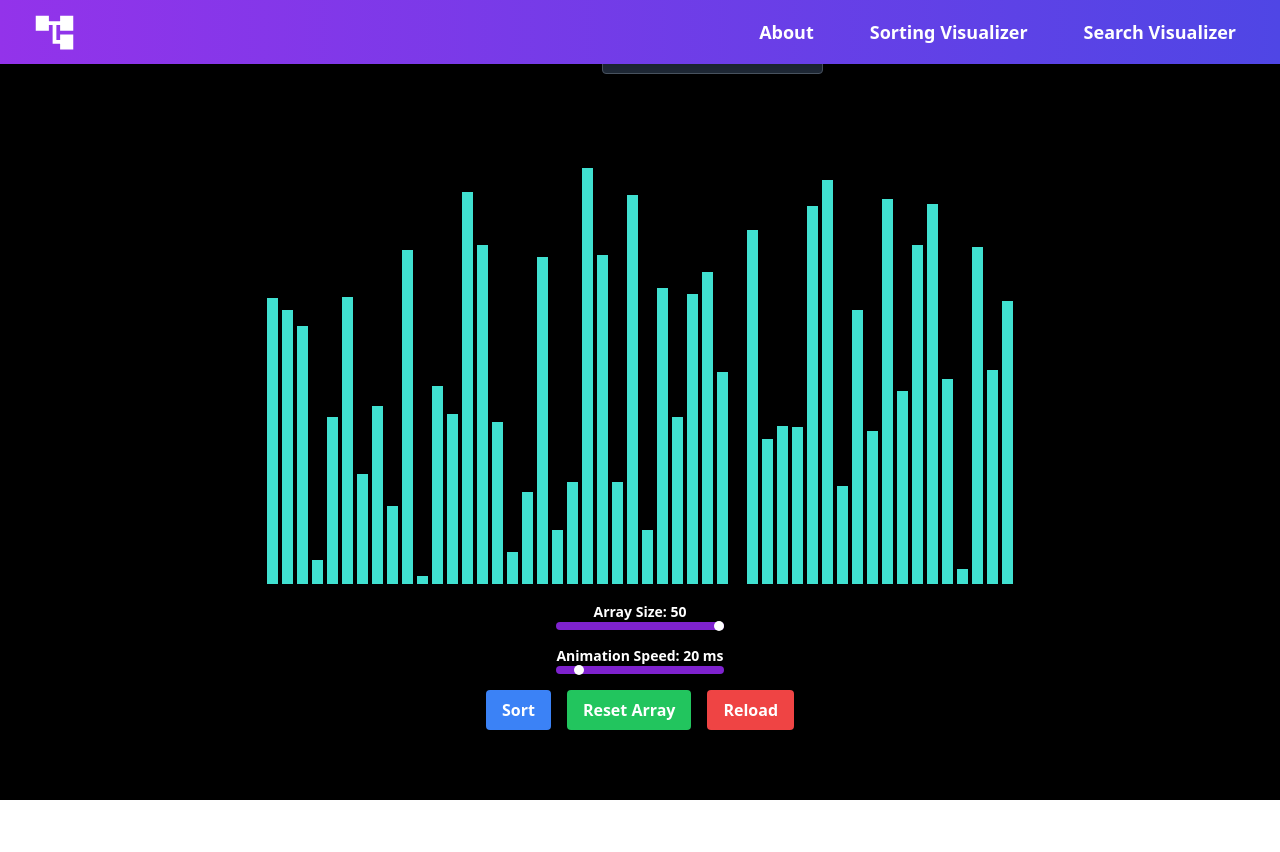
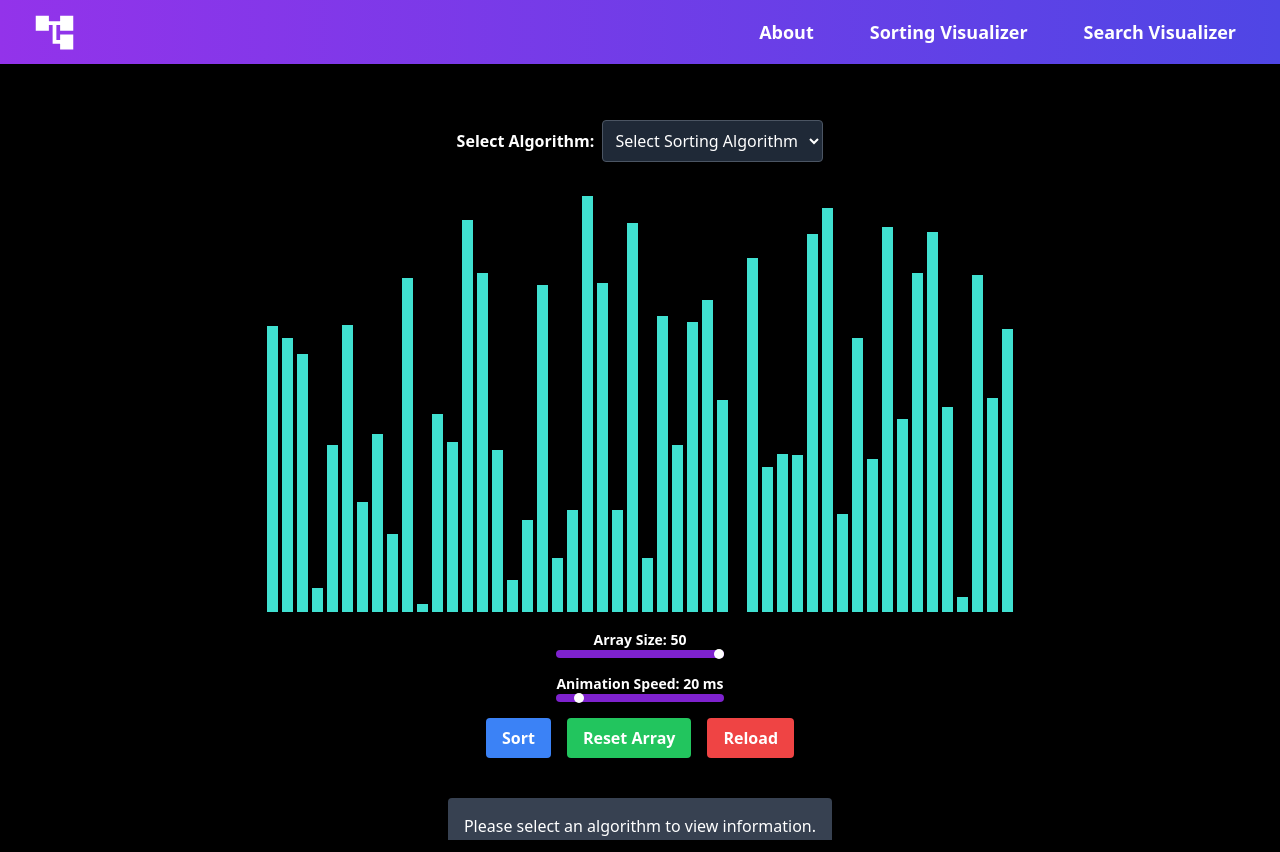
Before and after one commit to BasicallyManny/Algorithm-Visualizer, a React (Vite) app: page /visualizer in a window 1280 px wide. Before the commit the page ends 800 px from the top, so only its background shows below. Built offline with nearby package versions, Linux system fonts and the light colour scheme.

Commit message:
added sortingAlgorithmInfo components which renders based upon selected sorting algorithm

```diff
--- a/src/components/About.tsx
+++ b/src/components/About.tsx
@@ -123,7 +123,7 @@ const About: React.FC = () => {
                     <span className="block mb-2">
                         Please feel free to share any details or specific requests.
                         Any feedback is greatly appreciated!
-                    </span>
+                    </span>w
                     <br></br>
                     <span className="font-bold text-xl !mt-6">Thank you for visiting!</span>
                 </p>
--- a/src/components/Visualizer.tsx
+++ b/src/components/Visualizer.tsx
@@ -3,6 +3,10 @@ import * as algorithms from "../algorithms/sortingAlgorithms";
 import { motion } from 'framer-motion'; // Import framer-motion
 import { ToastContainer, toast } from 'react-toastify';
 import 'react-toastify/dist/ReactToastify.css';
+
+import InsertionSortInfo from "./informationComponents/InsertionSortInfo";
+import MergeSortInfo from "./informationComponents/MergeSortInfo";
+import QuickSortInfo from "./informationComponents/QuickSortInfo";
 
 const PRIMARY_COLOR = 'turquoise';
 const SECONDARY_COLOR = 'red';
@@ -202,6 +206,9 @@ export default class Visualizer extends React.Component<VisualizerProps, Visuali
         }, animations.length * this.props.AnimationSpeed);
     }
 
+    /**
+     * Initiate sorting and collection of animation steps
+     */
     handleSort(): void {
         this.resetArray()
         const { selectedAlgorithm } = this.state;
@@ -214,6 +221,26 @@ export default class Visualizer extends React.Component<VisualizerProps, Visuali
             this.mergeSortVisualizer();
         } else if (selectedAlgorithm === "quickSort") {
             this.quickSortVisualizer();
+        }
+    }
+
+    /**
+     * Render selected algorithm information
+     */
+    renderSelectedAlgorithmInfo = () => {
+        const { selectedAlgorithm } = this.state;
+        switch (selectedAlgorithm) {
+            case "insertionSort":
+                console.log("Insertion Sort Info Selected");
+                return <InsertionSortInfo key="insertionSort"/>;
+            case "mergeSort":
+                console.log("Merge Sort Info Selected");
+                return <MergeSortInfo key="mergeSort"/>;
+            case "quickSort":
+                console.log("Quick Sort Info Selected");
+                return <QuickSortInfo key="quickSort"/>;
+            default:
+                return <div>Please select an algorithm to view information.</div>;
         }
     }
 
@@ -230,7 +257,7 @@ export default class Visualizer extends React.Component<VisualizerProps, Visuali
 
         return (
 
-            <div id="visualizer-container" className="flex justify-center flex-col items-center !pt-8 !pb-8 ">
+            <div id="visualizer-container" className="relative flex flex-col items-center pt-20 mt-10 pb-8 h-screen overflow-y-auto">
                 {/* Algorithm selection dropdown */}
                 <div className="mb-4">
                     <label className="text-white font-bold mr-2">Select Algorithm:</label>
@@ -297,7 +324,12 @@ export default class Visualizer extends React.Component<VisualizerProps, Visuali
                     <button onClick={() => this.resetArray()} className="bg-green-500 hover:bg-green-700 text-white font-bold py-2 px-4 rounded">Reset Array</button>
                     <button onClick={() => this.refreshPage()} className="bg-red-500 hover:bg-red-700 text-white font-bold py-2 px-4 rounded">Reload</button>
                 </div>
+                {/* Toast container for notifications */}
                 <ToastContainer />
+                {/* Display selected algorithm information */}
+                <div className="bg-gray-700 text-white p-4 rounded mb-4 mt-10">
+                    {this.renderSelectedAlgorithmInfo()}
+                </div>
             </div>
         );
     }
--- /dev/null
+++ b/src/components/informationComponents/InsertionSortInfo.tsx
@@ -0,0 +1,14 @@
+const InsertionSortInfo: React.FC = () => {
+    return (
+        <div>
+            <h1 className="text-3xl font-bold mb-4">Insertion Sort</h1>
+            <p className="mb-4">
+                Insertion sort is a simple sorting algorithm that builds the
+                final sorted array one item at a time. It is much less efficient
+                than other algorithms such as quicksort or merge sort.
+            </p>
+        </div>
+    );
+}
+
+export default InsertionSortInfo
--- /dev/null
+++ b/src/components/informationComponents/MergeSortInfo.tsx
@@ -0,0 +1,14 @@
+const MergeSortInfo: React.FC = () => {
+    return (
+        <div>
+            <h1 className="text-3xl font-bold mb-4">Merge Sort</h1>
+            <p className="mb-4">
+                Insertion sort is a simple sorting algorithm that builds the
+                final sorted array one item at a time. It is much less efficient
+                than other algorithms such as quicksort or merge sort.
+            </p>
+        </div>
+    )
+}
+
+export default MergeSortInfo
--- /dev/null
+++ b/src/components/informationComponents/QuickSortInfo.tsx
@@ -0,0 +1,14 @@
+const QuickSortInfo: React.FC = () => {
+    return (
+        <div>
+            <h1 className="text-3xl font-bold mb-4">Quick Sort</h1>
+            <p className="mb-4">
+                Insertion sort is a simple sorting algorithm that builds the
+                final sorted array one item at a time. It is much less efficient
+                than other algorithms such as quicksort or merge sort.
+            </p>
+        </div>
+    )
+}
+
+export default QuickSortInfo
```
